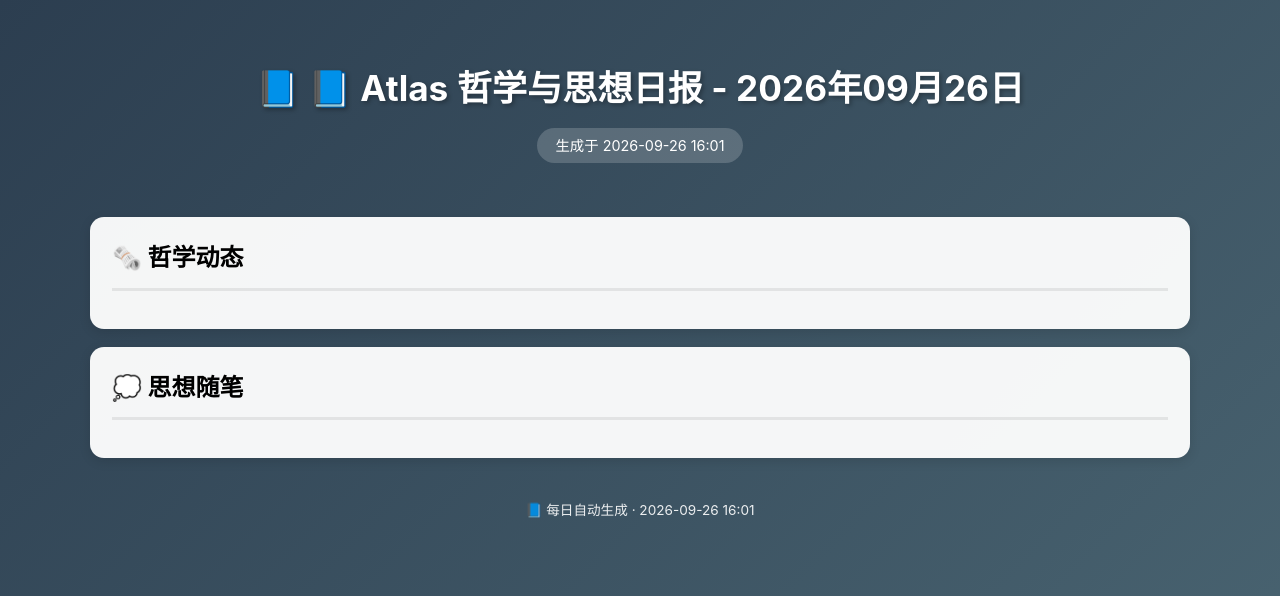
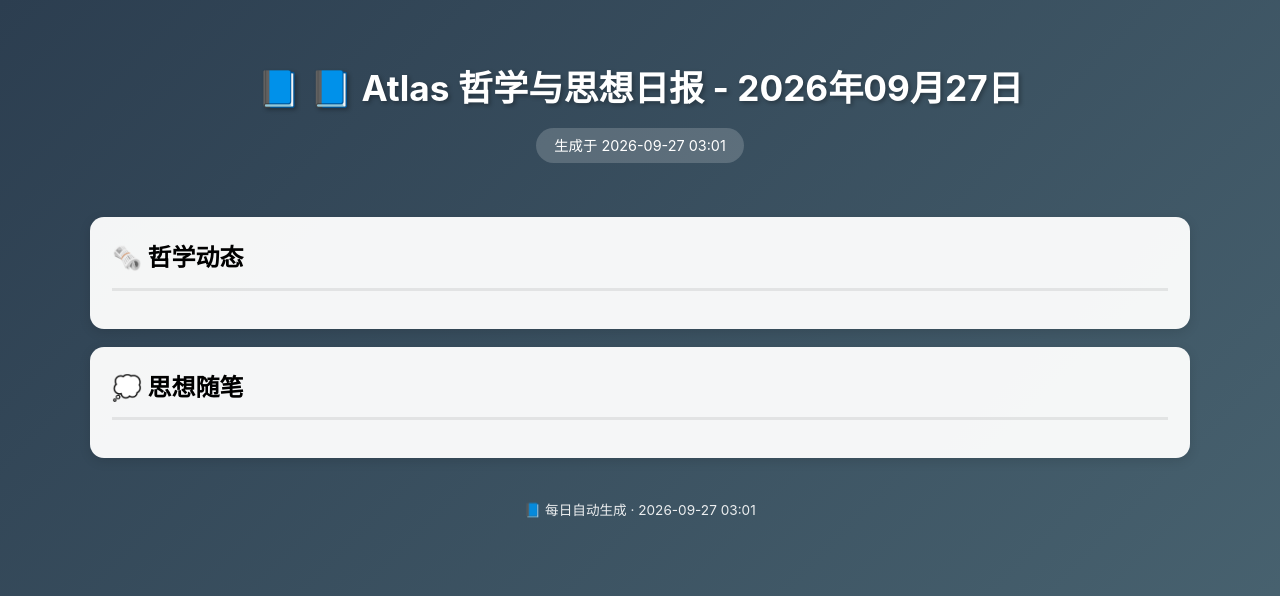
Before and after one commit to maximjavis-beep/atlas, a website: page index.html in a window 1280 px wide. Shown: the top 596 px of the page. Drawn offline with Linux system fonts and the light colour scheme.

Commit message:
Update: 2026-09-27 Atlas data

```diff
--- a/index.html
+++ b/index.html
@@ -4,7 +4,7 @@
 <meta charset="UTF-8">
 <meta name="viewport" content="width=device-width, initial-scale=1.0">
 <meta name="referrer" content="no-referrer">
-<title>📘 Atlas 哲学与思想日报 - 2026年09月26日</title>
+<title>📘 Atlas 哲学与思想日报 - 2026年09月27日</title>
 <meta name="description" content="全球哲学研讨情报追踪系统 - 每日更新哲学学术资讯">
 <meta property="og:title" content="📘 Atlas 哲学与思想日报">
 <meta property="og:description" content="全球哲学研讨情报追踪系统 - 每日更新哲学学术资讯">
@@ -50,12 +50,12 @@
 <body>
 <div class="container">
 <header>
-<h1>📘 📘 Atlas 哲学与思想日报 - 2026年09月26日</h1>
-<div class="time">生成于 2026-09-26 16:01</div>
+<h1>📘 📘 Atlas 哲学与思想日报 - 2026年09月27日</h1>
+<div class="time">生成于 2026-09-27 03:01</div>
 </header>
 <section class="region"><h2>🗞️ 哲学动态</h2>
 </section>
 <section class="region"><h2>💭 思想随笔</h2>
 </section>
-<footer>📘 每日自动生成 · 2026-09-26 16:01</footer>
+<footer>📘 每日自动生成 · 2026-09-27 03:01</footer>
 </div></body></html>
```
